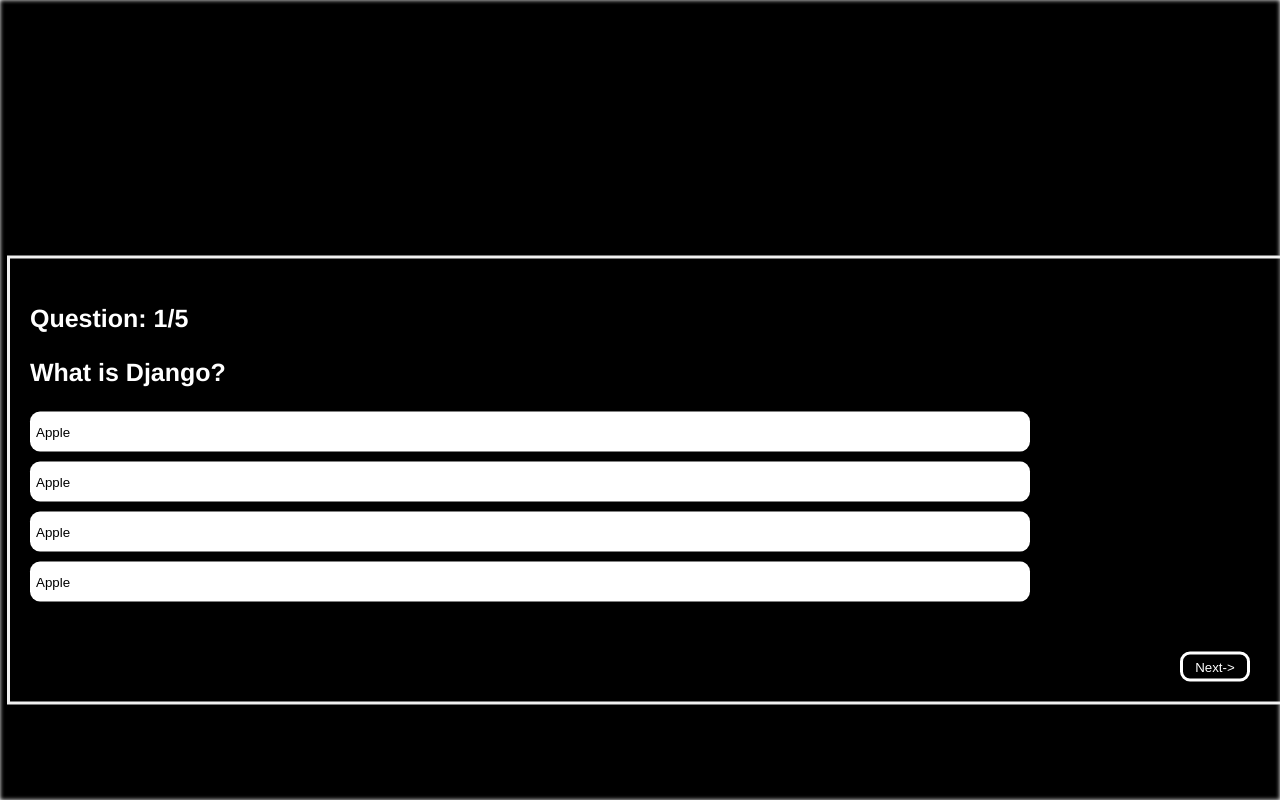
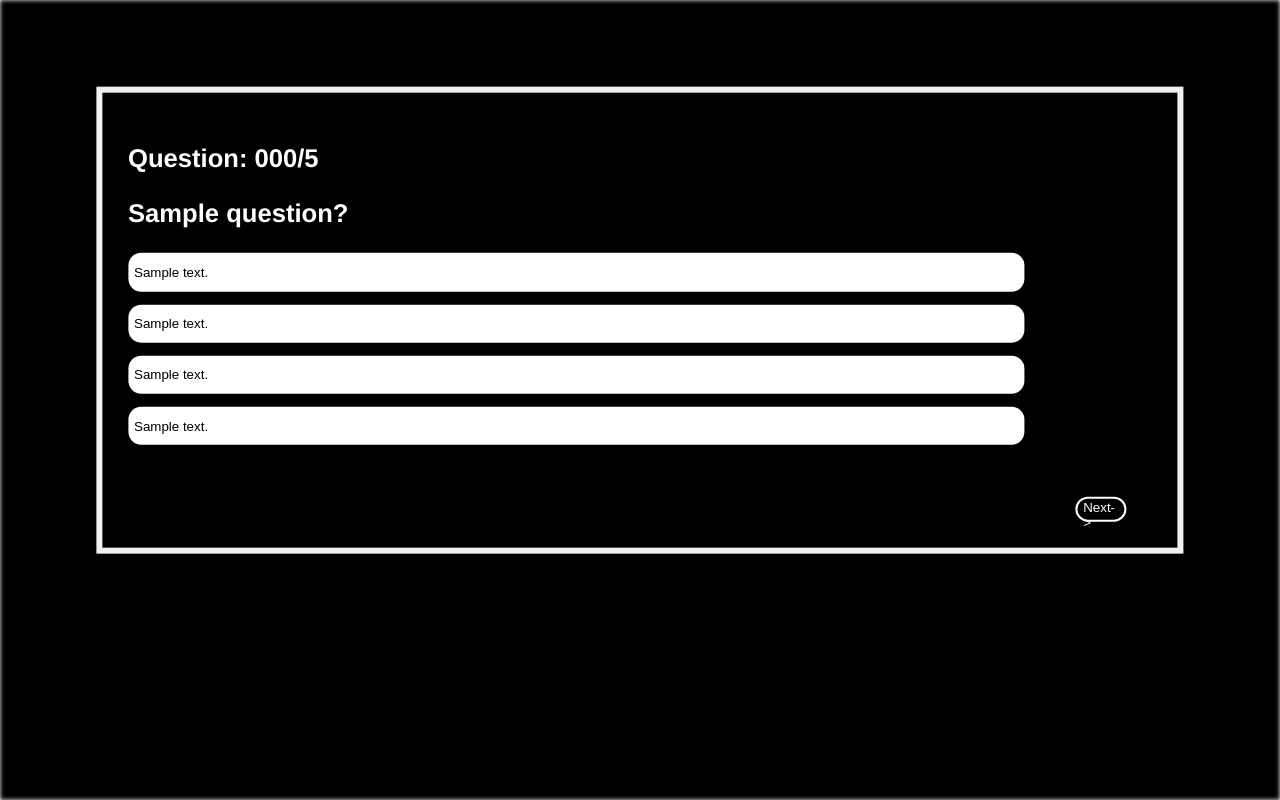
Before and after one commit to Micahperez2/quizme, a Django app: template quizme/templates/app/question.html in a window 1280 px wide; the page is wider, and only the part inside the window is pictured. Run offline with Django 3.2, Linux system fonts and the light colour scheme; the template is opened without the code that fills it: most values are stand-ins (such as "Sample title", 1, 10 or a date in 2020).

Commit message:
feat: add form to question page

```diff
--- a/quizme/app/forms.py
+++ b/quizme/app/forms.py
@@ -1,7 +1,5 @@
 from django import forms
 from app.models import Question
 
-class QuestionForm(forms.ModelForm):
-    class Meta:
-        model = Question
-        fields = ('answer1', 'answer2', 'answer3', 'answer4' )
+class QuestionForm(forms.Form):
+    answer_choice = forms.CharField()
--- a/quizme/app/models.py
+++ b/quizme/app/models.py
@@ -9,6 +9,7 @@
 
 # Model for individual question
 class Question(models.Model):
+    qnumber = models.IntegerField(default=1)
     question = models.CharField(max_length=35)
     answer1 = models.CharField(max_length=20)
     answer2 = models.CharField(max_length=20)
--- a/quizme/templates/app/question.html
+++ b/quizme/templates/app/question.html
@@ -27,13 +27,13 @@
                 }
 
                 h1 {
-                font-size: 60px;
+                font-size: 60vw;
                 text-align: center;
                 color: white;
                 }
 
                 h3{
-                font-size: 25px;
+                font-size: 2vw;
                 color: white;
                 }
 
@@ -42,25 +42,24 @@
                 background-color: rgba(0,0,0, .4);
                 color: black;
                 font-weight: bold;
-                border: 3px solid #f1f1f1;
+                border: .5vw solid #f1f1f1;
                 position: absolute;
-                top: 60%;
+                top: 40%;
                 left: 50%;
                 transform: translate(-50%, -50%);
-                width: 1300px;
-                padding: 20px;
-                margin-left: 40px;
+                width: 80vw;
+                padding: 2vw;
                 font-family: 'Helvetica', cursive;
                 }
 
                 .button button{
                 display: block;
                 justify-content: left;
-                width: 1000px;
-                height: 40px;
-                border: 2px #BB86FC;
-                border-radius: 10px;
-                margin-top: 10px;
+                width: 70vw;
+                height: 3vw;
+                border: .5vw #BB86FC;
+                border-radius: 1vw;
+                margin-top: 1vw;
                 text-align: left;
                 background-color: white;
                 color: black;
@@ -72,16 +71,19 @@
                 }
 
                 #next {
-                margin-left: 1150px;
-                width: 70px;
-                height: 30px;
-                border: 3px solid white;
-                border-radius: 10px;
-                margin-top: 50px;
-                text-align: left;
+                margin-left: 74vw;
+                width: 4vw;
+                height: 2vw;
+                border: .2vw solid white;
+                border-radius: 10vw;
+                margin-top: 4vw;
                 background-color: black;
-                text-align: center;
                 color: white;
+                }
+
+              p{
+                font-size: 1vw;
+                margin: auto;
                 }
 
         </style>
@@ -106,8 +108,8 @@
         <div class="background"></div>
 
         <div class="text">
-        <h3>Question: 1/5</h3>
-        <h3>What is Django?</h3>
+        <h3>Question: {{ Question.qnumber }}/5</h3>
+        <h3>{{ Question.question }}?</h3>
 
           <!--
           <div class="button">
@@ -116,13 +118,14 @@
           <button id="correct">Apple</button>
           <button id="wrong">Apple</button>
         </div>
-      -->
+      --> <form action="/question/" method="POST">{% csrf_token %}
            <div class="button">
-          <button onclick="myFunction(this,'#1426B5', 'white')">Apple</button>
-          <button onclick="myFunction(this,'#1426B5', 'white')">Apple</button>
-          <button onclick="myFunction(this,'#1426B5', 'white')">Apple</button>
-          <button onclick="myFunction(this,'#1426B5', 'white')">Apple</button>
-        </div>
+            <button type="submit" name="one" onclick="myFunction(this,'#1426B5', 'white')">{{ Question.answer1 }}</button>
+            <button type="submit" name="two" onclick="myFunction(this,'#1426B5', 'white')">{{ Question.answer2 }}</button>
+            <button type="submit" name="three" onclick="myFunction(this,'#1426B5', 'white')">{{ Question.answer3 }}</button>
+            <button type="submit" name="four" onclick="myFunction(this,'#1426B5', 'white')">{{ Question.answer4 }}</button>
+            </div>
+        </form>
 
         <div class="button">
           <button id="next" onclick="myFunction(this,'blue')">Next->      </button>
```
Also changed, not shown: quizme/app/views.py (+14 -3 lines), quizme/templates/app/home.html (+6 -10 lines).
